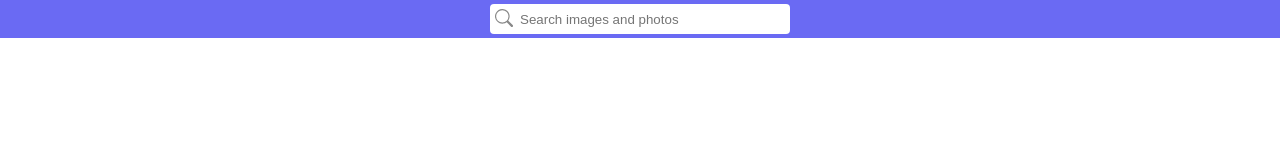
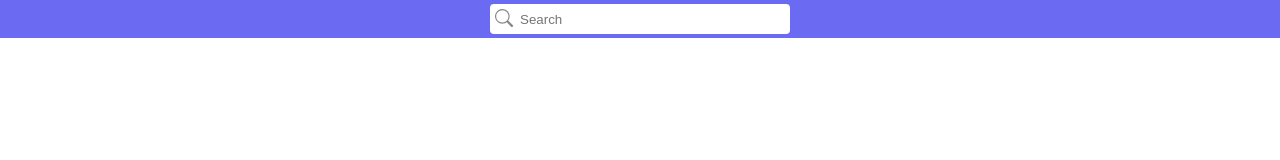
Before and after one commit to AlexandraSavenko/goit-react-hw-04, a React (Vite) app: page / in a window 1280 px wide. Shown: the top 160 px of the page. Built offline with nearby package versions, Linux system fonts and the light colour scheme.

Commit message:
no more formik

```diff
--- a/src/App.jsx
+++ b/src/App.jsx
@@ -21,14 +21,13 @@ function App() {
   const [modal, setModal] = useState(false);
   const [bigpicture, setBigpicture] = useState(null);
 
-  const handleSearch = (values, actions) => {
-    actions.resetForm();
-    setTopic(values.searchwords);
+  const handleTopicSubmit = (newTopic) => {
+    setTopic(newTopic);
     setPage(1);
     setText([]);
   };
   useEffect(() => {
-    if (topic === "") {
+    if (!topic) {
       return;
     }
     const fetchData = async () => {
@@ -63,7 +62,7 @@ function App() {
   };
   return (
     <div>
-      <SearchBar onSubmit={handleSearch} />
+      <SearchBar onSubmit={handleTopicSubmit} value={topic} />
       <Toaster />
       <ImageGallery resultsArr={text} onModalOpen={handleModal} />
       {loading && <Loader />}
--- a/src/components/ImageModal/ImageModal.jsx
+++ b/src/components/ImageModal/ImageModal.jsx
@@ -4,8 +4,6 @@ import Loader from "../Loader/Loader";
 import css from "./ImageModal.module.css";
 // import "./ImageModal.css";
 export default function ImageModal({ isOpen, onClose, modalData }) {
-  console.log(isOpen);
-
   useEffect(() => {
     const handleEsc = (event) => {
       if (event.code === "Escape" && isOpen) {
--- a/src/components/SearchBar/SearchBar.jsx
+++ b/src/components/SearchBar/SearchBar.jsx
@@ -1,45 +1,46 @@
-import { Field, Form, Formik } from "formik";
 import { BsSearch } from "react-icons/bs";
 import css from "./SearchBar.module.css";
 import toast from "react-hot-toast";
 
 export default function SearchBar({ onSubmit }) {
-  function validateInput(values) {
-    // let errors = {};
-    if (!values.searchwords) {
-      // errors.searchwords = "Required";
-      return toast.error("Write your query, please!", {
+  // function validateInput(values) {
+  //   // let errors = {};
+  //   if (!values.searchwords) {
+  //     // errors.searchwords = "Required";
+  //     return toast.error("Write your query, please!", {
+  //       duration: 4000,
+  //       position: "top-left",
+  //       style: { color: "red" },
+  //     });
+  //     // return errors;
+  //   }
+  // }
+  const handleInputSubmit = (event) => {
+    event.preventDefault();
+    const query = event.target.elements.searchword.value.trim();
+    if (!query) {
+      toast.error("Write your query, please!", {
         duration: 4000,
         position: "top-left",
         style: { color: "red" },
       });
-      // return errors;
+      return;
     }
-  }
+    onSubmit(query);
+  };
   return (
     <header className={css.header}>
-      <Formik
-        initialValues={{ searchwords: "" }}
-        onSubmit={onSubmit}
-        validate={validateInput}
-      >
-        <Form className={css.form}>
-          <Field
-            className={css.input}
-            type="text"
-            autoComplete="off"
-            autoFocus
-            placeholder="Search images and photos"
-            name="searchwords"
-          />
-          <button className={css.button} type="submit">
-            <BsSearch className={css.iconbtn} />
-          </button>
-        </Form>
-      </Formik>
+      <form className={css.form} onSubmit={handleInputSubmit}>
+        <input
+          type="text"
+          className={css.input}
+          name="searchword"
+          placeholder="Search"
+        />
+        <button className={css.button} type="submit">
+          <BsSearch className={css.iconbtn} />
+        </button>
+      </form>
     </header>
   );
 }
-// 647868
-//Access key _M2rXGxlX9xDK1iu9GI31ka_JVewW7yHFos3Jc0kt_k
-//Secret key 6KQHeHwgks1F42jK1HpbiDInW8uZZkDmBXpaI7cvxNY
```
